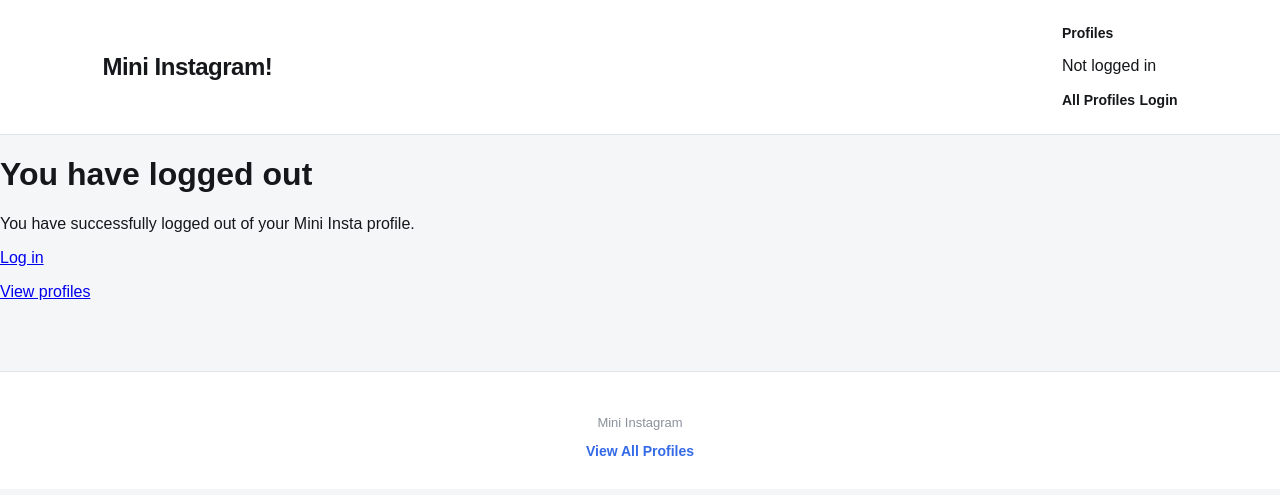
After one commit to fibiekalis/cs412, a Django app: page /mini_insta/logged_out/ in a window 1280 px wide. The commit adds this page. Shown: the top 495 px of the page. Run offline with Django 5.2, Linux system fonts and the light colour scheme.

Commit message:
Added logout confirmation by creating a logged out html file which the user is redirected to. And added login and logout navigation links.

```diff
--- a/mini_insta/templates/mini_insta/base.html
+++ b/mini_insta/templates/mini_insta/base.html
@@ -23,13 +23,16 @@
                         <li><a href="{% url 'search' %}">Search</a></li>
                     {% endif %}
                     {% if request.user.is_authenticated %}
-                        <p>Logged in user: {{ request.user }}</p>
+                        <p>Logged in as: {{ request.user }}</p>
+                        <a href="{% url 'my_profile' %}">My Profile</a>
+
                         <form method="POST" action="{% url 'logout' %}">
                             {% csrf_token %}
                             <input type="submit" value="Logout">
                         </form>
                     {% else %}
                         <p>Not logged in</p>
+                        <a href="{% url 'show_all_profiles' %}">All Profiles</a>
                         <a href="{% url 'login' %}">Login</a>
                     {% endif %}
 
--- /dev/null
+++ b/mini_insta/templates/mini_insta/logged_out.html
@@ -0,0 +1,20 @@
+<!-- mini_insta/templates/mini_insta/logged_out.html -->
+ <!-- File: logged_out.html
+      Author: Fibie Kalis (fibie@bu.edu) 10/22/2026
+      HTML file for the logout confirmation page -->
+
+      {% extends 'mini_insta/base.html' %}
+
+      {% block content %}
+
+      <h1>You have logged out</h1>
+      <p>You have successfully logged out of your Mini Insta profile.</p>
+
+      <p>
+        <a href="{% url 'login' %}">Log in</a>
+      </p>
+      <p>
+        <a href="{% url 'show_all_profiles' %}">View profiles</a>
+      </p>
+
+      {% endblock %}
--- a/mini_insta/urls.py
+++ b/mini_insta/urls.py
@@ -6,6 +6,7 @@ from django.urls import path
 from .views import *  # ProfileListView, ProfileDetailView, PostDetailView
 # generic view for authentication/authorization
 from django.contrib.auth import views as auth_views
+from django.views.generic import TemplateView   # for logged out confirmation path
 
 
 urlpatterns = [
@@ -29,6 +30,8 @@ urlpatterns = [
 
    #authorization related URLs:
    path('login/', auth_views.LoginView.as_view(template_name='mini_insta/login.html'), name='login'),
-   path('logout/', auth_views.LogoutView.as_view(next_page='show_all_profiles'), name='logout'),
+   path('logout/', auth_views.LogoutView.as_view(next_page='logout_confirmation'), name='logout'),
+   # displays the logout confirmation page
+   path('logged_out/', TemplateView.as_view(template_name='mini_insta/logged_out.html'), name='logout_confirmation'),
 
 ]
--- a/mini_insta/views.py
+++ b/mini_insta/views.py
@@ -20,6 +20,9 @@ class LoggedInProfileMixIn(LoginRequiredMixin):
 
     def get_profile(self):
         return Profile.objects.get(user=self.request.user)
+
+    def get_login_url(self):
+        return reverse('login')
 
 class MyProfileView(LoggedInProfileMixIn, DetailView):
     '''A view class to show the Profile of the user currently logged in'''
```
Also changed, not shown: mini_insta/templates/mini_insta/login.html (+17 -1 lines), db.sqlite3.
